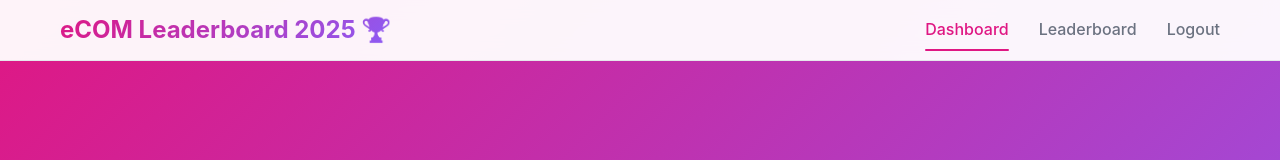
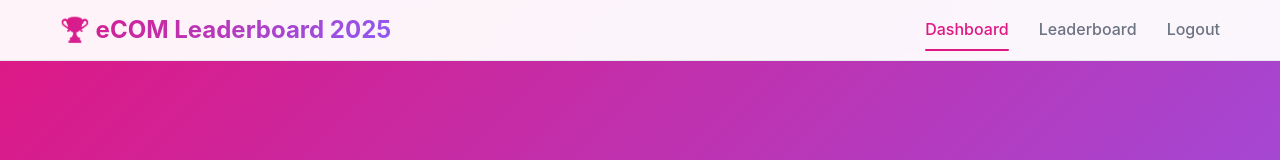
Before and after one commit to Bebell-Digital-Solutions/ecom-leaderboard, a plain HTML site: page index.html in a window 1280 px wide. Shown: the top 160 px of the page. Drawn offline with nearby package versions, Linux system fonts and the light colour scheme.

Commit message:
Update index.html

```diff
--- a/index.html
+++ b/index.html
@@ -10,7 +10,7 @@
     <nav class="navbar">
         <div class="nav-container">
             <div class="nav-brand">
-                <h2>eCOM Leaderboard 2025 🏆</h2>
+                <h2>🏆 eCOM Leaderboard 2025</h2>
             </div>
             <div class="nav-links">
                 <a href="index.html" class="nav-link active">Dashboard</a>
```
